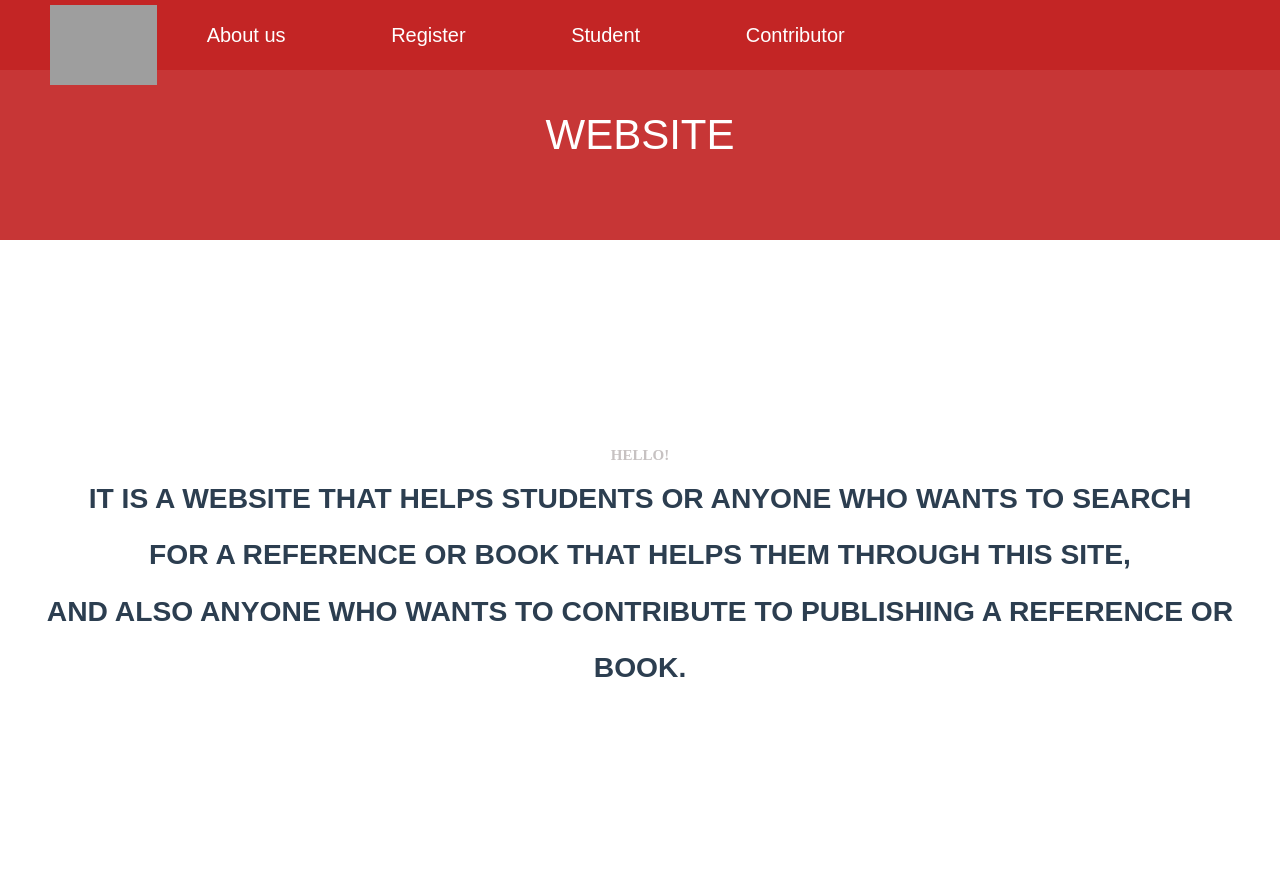
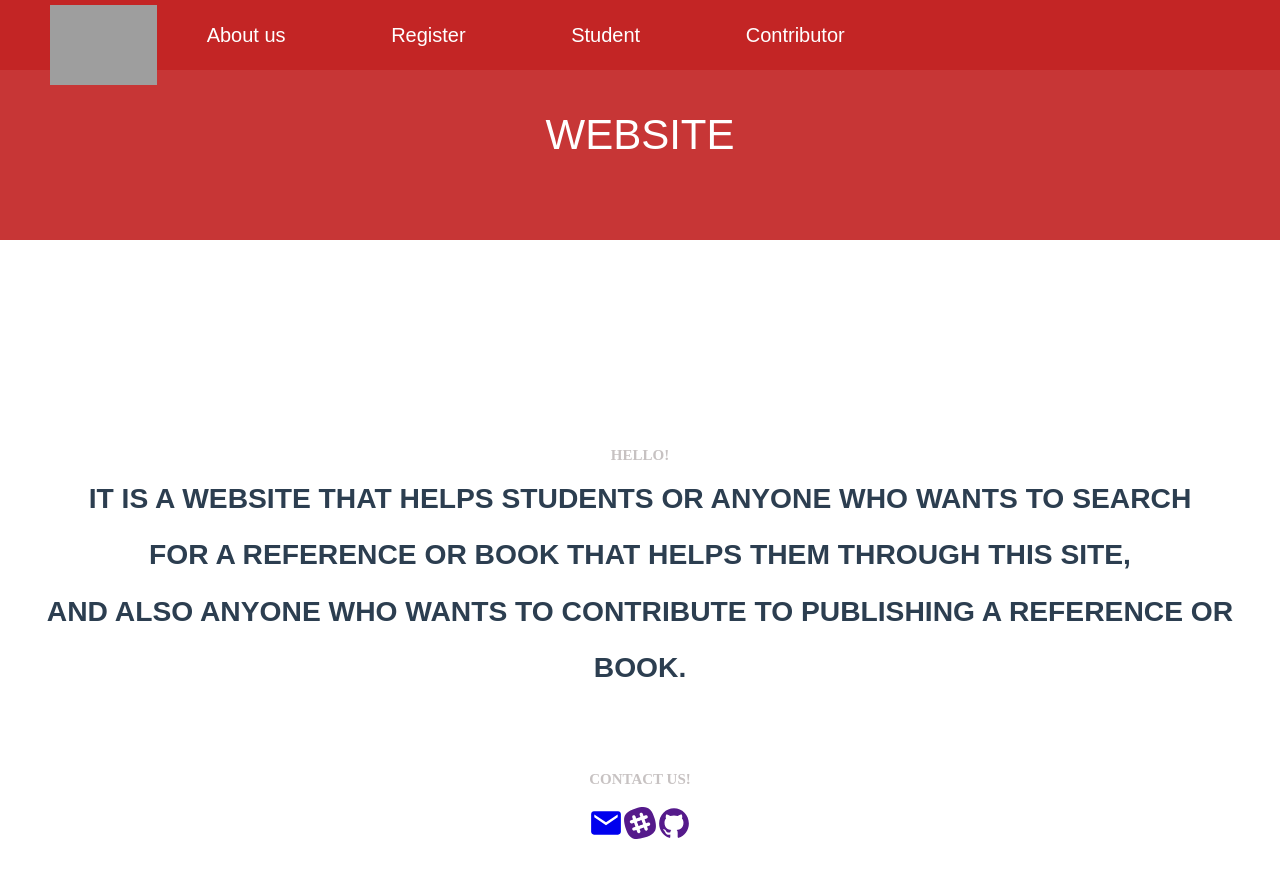
Before and after one commit to Ranen-Khlabi/Project-4, a React (Create React App) app in the folder front-end/: page /Home in a window 1280 px wide. Shown: the top 878 px of the page. Before the commit the page ends 800 px from the top, so only its background shows below. Built offline with nearby package versions, Linux system fonts and the light colour scheme; grey boxes are pictures that could not be loaded.

Commit message:
Install icon package and used

```diff
--- a/front-end/package.json
+++ b/front-end/package.json
@@ -9,6 +9,7 @@
     "axios": "^0.19.2",
     "react": "^16.13.1",
     "react-dom": "^16.13.1",
+    "react-icons": "^3.9.0",
     "react-router-dom": "^5.1.2",
     "react-scripts": "3.4.1"
   },
--- a/front-end/src/Home.js
+++ b/front-end/src/Home.js
@@ -1,5 +1,6 @@
 import React, { Component } from "react";
 import "./App.css";
+import { IoMdMail, IoLogoSlack, IoLogoGithub } from "react-icons/io";
 
 
 export default class Home extends Component {
@@ -10,6 +11,11 @@ export default class Home extends Component {
           <h5>It is a website that helps <strong>students</strong> or anyone who wants to search
               <br/>for a reference or book that helps them through this site,<br/>
               and also anyone who wants to <strong>contribute</strong> to publishing a reference or book.</h5>
+              <br/>
+              <h4>Contact us!</h4>
+              <a href="#"><IoMdMail/></a>
+              <a href=""><IoLogoSlack/></a>
+              <a href=""><IoLogoGithub/></a>
         </div>
       );
     }
--- a/front-end/src/contributors/components/Contributor.js
+++ b/front-end/src/contributors/components/Contributor.js
@@ -3,6 +3,7 @@ import Books from "../../books/component/books";
 import ContributorForm from "./ContributorForm";
 import BookForm from "../../books/component/BookForm";
 import { getAllContributors, deleteContributor } from "../api";
+import { IoMdCloseCircleOutline, IoIosHeart } from "react-icons/io";
 
 
 export default class Contributor extends Component {
@@ -109,8 +110,8 @@ export default class Contributor extends Component {
 
                 {/* Add delete button for contributor */}
                 {this.state.contributorLogged ? ( <>
-                <h2> Hello </h2>
-                <button onClick={this.deleteContr}>Delete Account</button>
+                <h2> Hello <IoIosHeart/></h2>
+                <button onClick={this.deleteContr}>Delete Account <IoMdCloseCircleOutline/></button>
 
                 <BookForm
                     contributorId={this.state.contributorId}
--- a/front-end/src/contributors/components/contributorForm.js
+++ b/front-end/src/contributors/components/contributorForm.js
@@ -1,4 +1,5 @@
 import React, { Component } from "react";
+import { IoIosPersonAdd } from "react-icons/io";
 
 export default class ContributorForm extends Component {
     constructor(props) {
@@ -49,7 +50,7 @@ export default class ContributorForm extends Component {
                         placeholder = "Type your Name... "
                         autocomplete="off" required>
                     </input>
-                    <button type="submit">Submit</button>
+                    <button type="submit"> submit <IoIosPersonAdd/></button>
                 </form>
             </div>
         );
--- a/front-end/src/students/components/Student.js
+++ b/front-end/src/students/components/Student.js
@@ -2,6 +2,7 @@ import React, { Component } from "react";
 import Books from "../../books/component/books";
 import StudentForm from "./StudentForm";
 import { getAllStudents} from "../api";
+import { IoIosHeart } from "react-icons/io";
 
 
 export default class Student extends Component {
@@ -50,11 +51,13 @@ export default class Student extends Component {
 
 
   render() {
-    const books = this.state.StudentLog ? (
+    const books = this.state.StudentLog ? ( <>
+        <h2> Hello <IoIosHeart/></h2>
       <Books
       books={this.props.books}
       setBooks={this.props.setBooks}
       />
+      </>
     ) : (
       ""
     );
--- a/front-end/src/students/components/StudentForm.js
+++ b/front-end/src/students/components/StudentForm.js
@@ -1,5 +1,6 @@
 import React, { Component } from 'react';
 import "./Student.css";
+import { IoIosPersonAdd } from "react-icons/io";
 
 
 
@@ -47,7 +48,7 @@ export default class StudentForm extends Component {
                            value = {this.state.name}
                            onChange = {this.OnchangeHandler} />
                     <br/>
-                    <button type="submit">submit</button>
+                    <button type="submit">submit <IoIosPersonAdd/></button>
                 </form>
             </div>
         )
```
Also changed, not shown: 1 other file (tests, documents, lock files or other folders).
